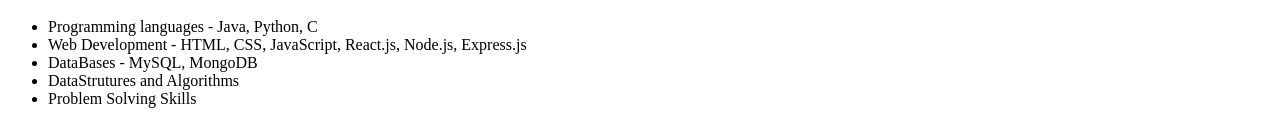
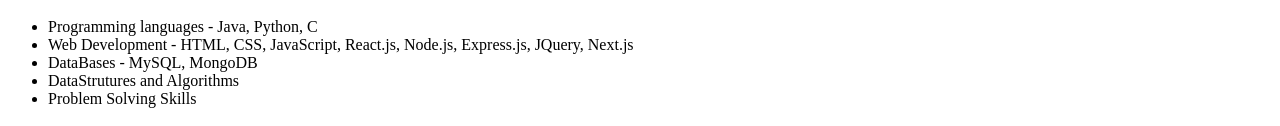
Before and after one commit to ajaykasturi/Capstone-Portfolio, a plain HTML site: page index.html in a window 1280 px wide. Shown: the part 829-955 px from the top of the page. Drawn offline with Linux system fonts and the light colour scheme.

Commit message:
Update index.html

```diff
--- a/index.html
+++ b/index.html
@@ -53,7 +53,7 @@
             Programming languages - Java, Python, C
         </li>
         <li>
-            Web Development - HTML, CSS, JavaScript, React.js, Node.js, Express.js
+            Web Development - HTML, CSS, JavaScript, React.js, Node.js, Express.js, JQuery, Next.js
         </li>
         <li>
             DataBases - MySQL, MongoDB
```
